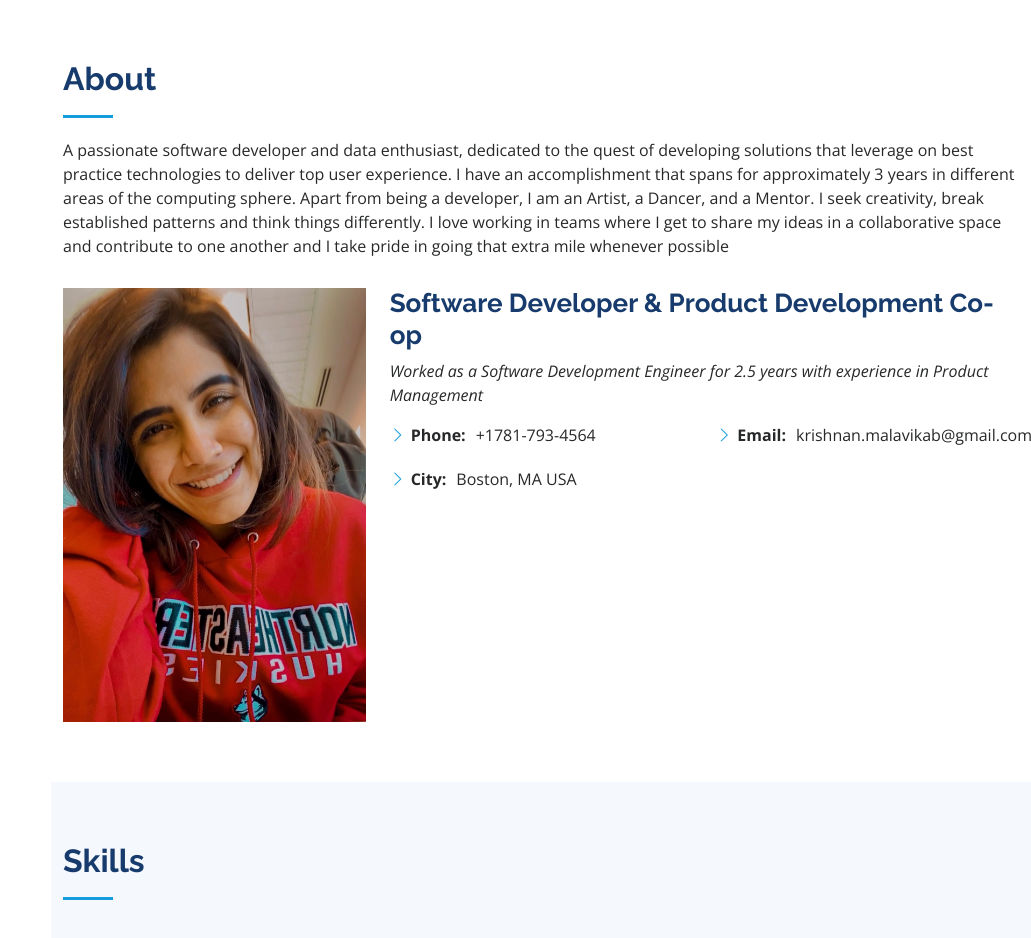
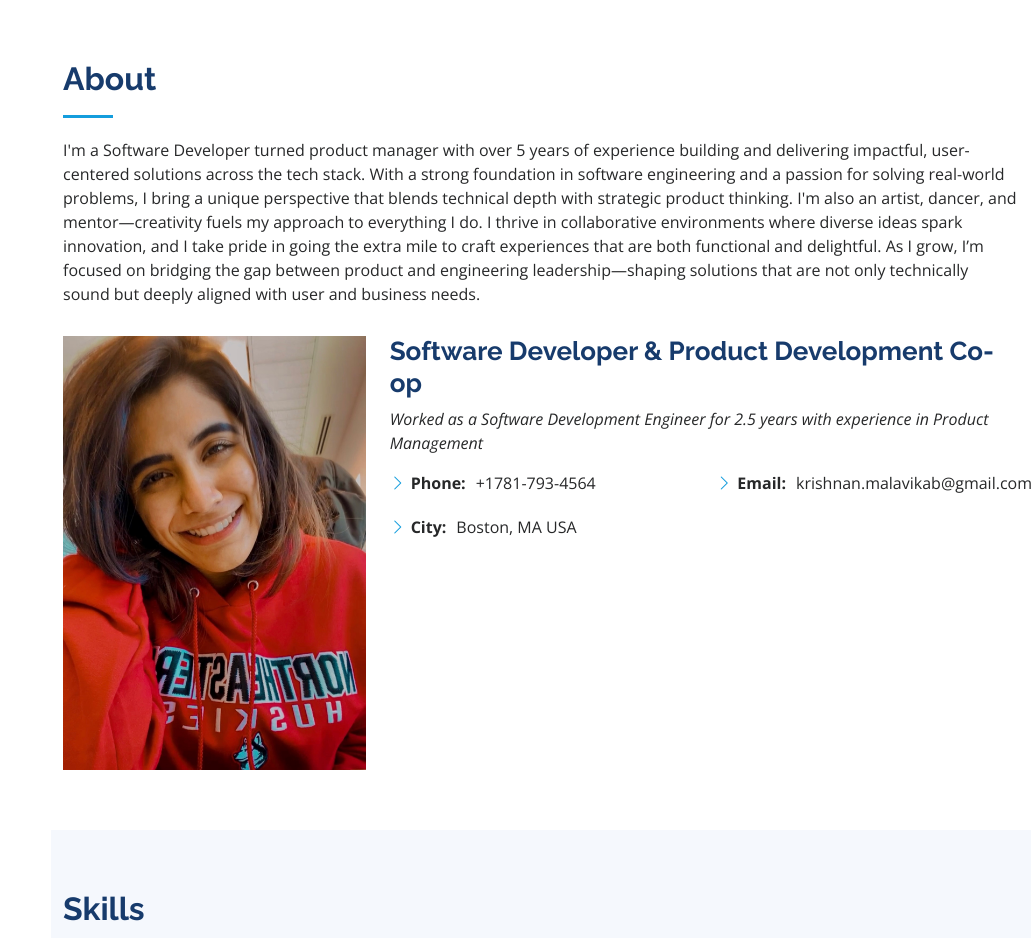
Before and after one commit to MalavikaK/MalavikaK.github.io, a plain HTML site: page index.html in a window 1280 px wide. Shown: the part 800-1738 px from the top of the page, without its empty margins (249-1280 px from the left). Drawn offline with nearby package versions, Linux system fonts and the light colour scheme.

Commit message:
Update index.html

```diff
--- a/index.html
+++ b/index.html
@@ -83,7 +83,11 @@
 
         <div class="section-title">
           <h2>About</h2>
-          <p>A passionate software developer and data enthusiast, dedicated to the quest of developing solutions that leverage on best practice technologies to deliver top user experience. I have an accomplishment that spans for approximately 3 years in different areas of the computing sphere. Apart from being a developer, I am an Artist, a Dancer, and a Mentor. I seek creativity, break established patterns and think things differently. I love working in teams where I get to share my ideas in a collaborative space and contribute to one another and I take pride in going that extra mile whenever possible  </p>
+          <p>I'm a Software Developer turned product manager with over 5 years of experience building and delivering impactful, user-centered solutions across the tech stack. With a strong foundation in software engineering and a passion for solving real-world problems, I bring a unique perspective that blends technical depth with strategic product thinking.
+
+I'm also an artist, dancer, and mentor—creativity fuels my approach to everything I do. I thrive in collaborative environments where diverse ideas spark innovation, and I take pride in going the extra mile to craft experiences that are both functional and delightful.
+
+As I grow, I’m focused on bridging the gap between product and engineering leadership—shaping solutions that are not only technically sound but deeply aligned with user and business needs.  </p>
         </div>
 
         <div class="row">
```
